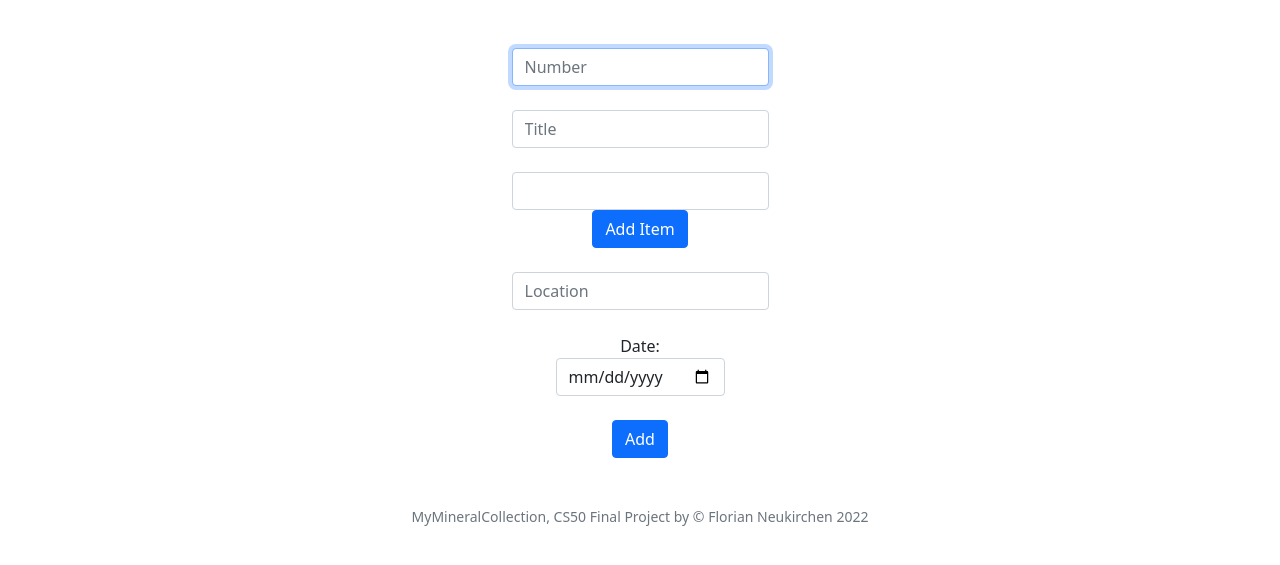
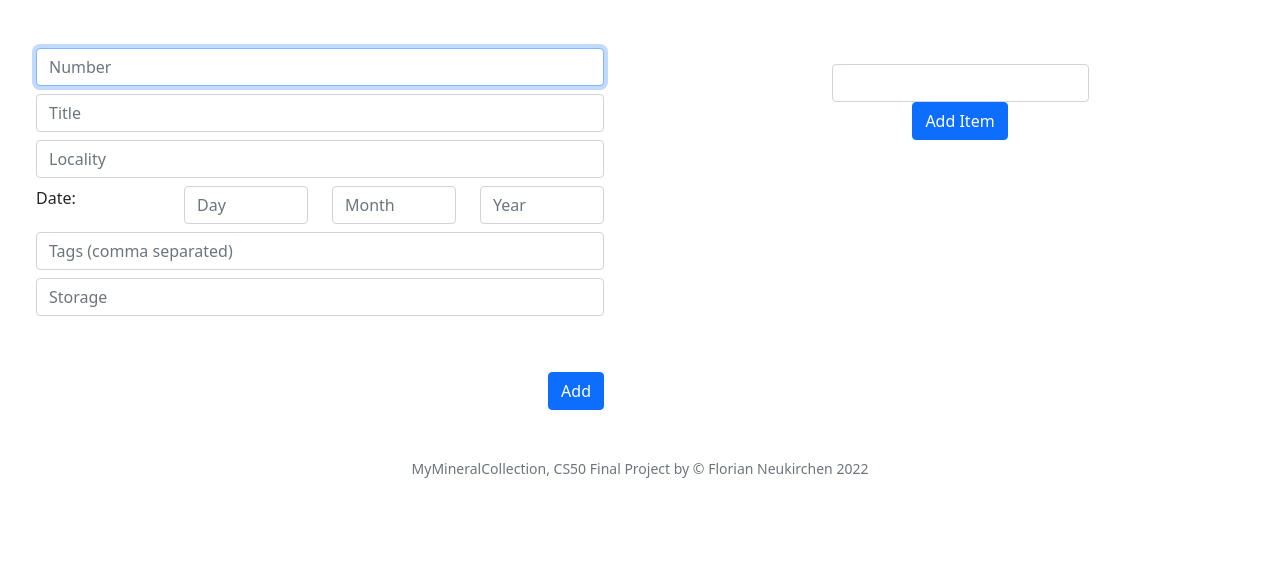
Before and after one commit to florianneukirchen/mymineralcollection-cs50, a Flask app: page /add in a window 1280 px wide. Shown: the part 64-629 px from the top of the page. Run offline with Flask 2, Linux system fonts and the light colour scheme; a user stored in the database is signed in; some libraries are stand-ins or nearby versions.

Commit message:
improve database layout

```diff
--- a/app.py
+++ b/app.py
@@ -8,13 +8,17 @@ from tempfile import mkdtemp
 from werkzeug.security import check_password_hash, generate_password_hash
 from datetime import datetime
 
-from helpers import apology, login_required
+from helpers import apology, login_required, date2, date4
 
 # Configure application
 app = Flask(__name__)
 
 # Ensure templates are auto-reloaded
 app.config["TEMPLATES_AUTO_RELOAD"] = True
+
+# Custom filter
+app.jinja_env.filters["date2"] = date2
+app.jinja_env.filters["date4"] = date4
 
 
 # Configure session to use filesystem (instead of signed cookies)
@@ -117,12 +121,38 @@ def add():
     if request.method == "POST":
         title = request.form.get("title")
         number = request.form.get("number")
-        location = request.form.get("location")
-        date = request.form.get("date")
+        locality = request.form.get("locality")
+        storage = request.form.get("storage")
+        day = request.form.get("day")
+        month = request.form.get("month")
+        year = request.form.get("year")
+        tags = request.form.get("tags")
+        minerals = request.form.get("minerals")
 
-        # TODO CHECK
-        db.execute("INSERT INTO specimen (user_id, my_id, title, location, date, timestamp) VALUES (?, ?, ?, ?, ?, ?)",
-                       session["user_id"], number, title, location, date, datetime.now())
+        thumbnail = None
+
+        # CHECK
+        if not title:
+            return apology("Title is required")
+        if day in [str(i) for i in range(1, 32)]:
+            day = int(day)
+        else:
+            day = None
+        if month in [str(i) for i in range(1, 13)]:
+            month = int(month)
+        else:
+            month = None
+        if len(year) == 4 and year.isdigit():
+            year = int(year)
+        else:
+            year = None
+
+
+
+
+
+        db.execute("INSERT INTO specimen (user_id, my_id, title, locality, day, month, year, storage, timestamp, thumbnail) VALUES (?, ?, ?, ?, ?, ?, ?, ?, ?, ?)",
+                       session["user_id"], number, title, locality, day, month, year, storage, datetime.now(), thumbnail)
 
 
 
--- a/createdb.py
+++ b/createdb.py
@@ -11,7 +11,7 @@ db.execute(sql)
 
 # Open csv
 
-with open("static/minerals.csv", "r") as file:
+with open("minerals.csv", "r") as file:
     # Dict reader
     reader = csv.DictReader(file)
 
@@ -30,7 +30,7 @@ db.execute(sql)
 db.execute("CREATE UNIQUE INDEX username ON users (username)")
 
 # Specimen table
-sql = "CREATE TABLE specimen (id INTEGER PRIMARY KEY AUTOINCREMENT NOT NULL, user_id INTEGER NOT NULL, my_id TEXT, title, TEXT, date TEXT, location TEXT, timestamp TEXT, thumbnail TEXT)"
+sql = "CREATE TABLE specimen (id INTEGER PRIMARY KEY AUTOINCREMENT NOT NULL, user_id INTEGER NOT NULL, my_id TEXT, title TEXT, locality TEXT, day INTEGER, month INTEGER, year INTEGER, storage TEXT, timestamp TEXT, thumbnail TEXT)"
 db.execute(sql)
 
 # specmin table
--- a/helpers.py
+++ b/helpers.py
@@ -8,17 +8,7 @@ from functools import wraps
 
 def apology(message, code=400):
     """Render message as an apology to user."""
-    def escape(s):
-        """
-        Escape special characters.
-
-        https://github.com/jacebrowning/memegen#special-characters
-        """
-        for old, new in [("-", "--"), (" ", "-"), ("_", "__"), ("?", "~q"),
-                         ("%", "~p"), ("#", "~h"), ("/", "~s"), ("\"", "''")]:
-            s = s.replace(old, new)
-        return s
-    return render_template("apology.html", code=code, message=escape(message)), code
+    return render_template("apology.html", code=code, message=message), code
 
 
 def login_required(f):
@@ -33,3 +23,16 @@ def login_required(f):
             return redirect("/login")
         return f(*args, **kwargs)
     return decorated_function
+
+
+def date2(value):
+    """Format value as 2 digits."""
+    if not value:
+        return "__"
+    return f"{value:02d}"
+
+def date4(value):
+    """Format value as 2 digits."""
+    if not value:
+        return "____"
+    return f"{value:04d}"
--- a/templates/add.html
+++ b/templates/add.html
@@ -5,13 +5,41 @@
 {% endblock %}
 
 {% block main %}
+<div class="row">
+  <div class="col">
+
+    <div class="container-lg">
+      <div class="form-group text-end">
         <form action="/add" method="post">
-        <div class="mb-4">
-            <input autofocus class="form-control mx-auto w-auto" id="number" name="number" placeholder="Number" type="text">
+
+            <input autofocus class="form-control mb-2" id="number" name="number" placeholder="Number" type="text">
+            <input class="form-control mb-2" id="title" name="title" placeholder="Title" type="text">
+            <input class="form-control mb-2" id="locality" name="locality" placeholder="Locality" type="text">
+            <div class="row mb-2">
+              <div class="col text-start">Date:</div>
+              <div class="col">
+                <input class="form-control" id="day" name="day" placeholder="Day" type="text">
               </div>
-        <div class="mb-4">
-            <input class="form-control mx-auto w-auto" id="title" name="title" placeholder="Title" type="text">
+              <div class="col">
+              <input class="form-control" id="month" name="month" placeholder="Month" type="text">
               </div>
+              <div class="col">
+              <input class="form-control" id="year" name="year" placeholder="Year" type="text">
+              </div>
+
+            </div>
+            <input class="form-control mb-2" id="tags" name="tags" placeholder="Tags (comma separated)" type="text">
+            <input class="form-control mb-2" id="storage" name="storage" placeholder="Storage" type="text">
+            <input type="hidden" id="minerals" name="minerals" value="">
+
+            <button class="btn btn-primary mt-5" type="submit">Add</button>
+        </form>
+      </div>
+    </div>
+  </div>
+
+  <div class="col">
+    <div class="container-md">
       <div class="mb-4" id="listholder">
         <!-- List minerals -->
         <ul id="ulminerals">
@@ -21,75 +49,10 @@
             <input type="text" id="addInput" class="form-control mx-auto w-auto">
             <button type="button" id="addBtn" class="btn btn-primary">Add Item</button>
         </div>
-            <script type="text/javascript">
-
-              // create variables
-              const addInput = document.querySelector('#addInput');
-              const addBtn = document.querySelector('#addBtn');
-
-              function addLists() {
-                if (addInput.value === '') {
-                  alert('Enter the list name please!!!');
-                } else {
-                  const ul = document.getElementById('ulminerals');
-                  const li = document.createElement('li');
-                  li.innerHTML = addInput.value;
-                  addInput.value = '';
-                  ul.appendChild(li);
-                  createBtn(li);
-                }
-              }
-
-              // add list when clicked on add item button
-              addBtn.addEventListener('click', () => {
-                addLists();
-              });
-
-              // remove button
-              const listUl = document.getElementById('ulminerals');
-              const lis = listUl.children;
-
-              function createBtn(li) {
-                  // create remove button
-                  const remove = document.createElement('button');
-                  remove.className = 'btn btn-secondary';
-                  remove.innerHTML = 'Remove';
-                  li.appendChild(remove);
-                  return li;
-              }
-
-              // loop to add buttons in each li
-              for (var i = 0; i < lis.length; i++) {
-                createBtn(lis[i]);
-              }
-
-              //Add button action
-              const divList = document.getElementById('listholder');
-
-              divList.addEventListener('click', (event) => {
-                if (event.target.tagName === 'BUTTON') {
-                  const button = event.target;
-                  const li = button.parentNode;
-                  const ul = li.parentNode;
-                  if (button.className === 'btn btn-secondary') {
-                    ul.removeChild(li);
-                  }
-                }
-              });
-
-            </script>
+        <script src="static/add.js"></script>
 
       </div>
-        <div class="mb-4">
-            <input class="form-control mx-auto w-auto" id="location" name="location" placeholder="Location" type="text">
     </div>
-        <div class="mb-4">
-            <label for="date">Date:</label>
-            <input class="form-control mx-auto w-auto" id="date" name="date" placeholder="Date" type="date">
-
   </div>
-
-
-            <button class="btn btn-primary" type="submit">Add</button>
-    </form>
+</div>
 {% endblock %}
```
Also changed, not shown: templates/table.html (+11 -3 lines), finance.db (deleted), mineralcollection.db, static/minerals.csv (deleted). Lines whose indentation alone changed are shown as unchanged.
